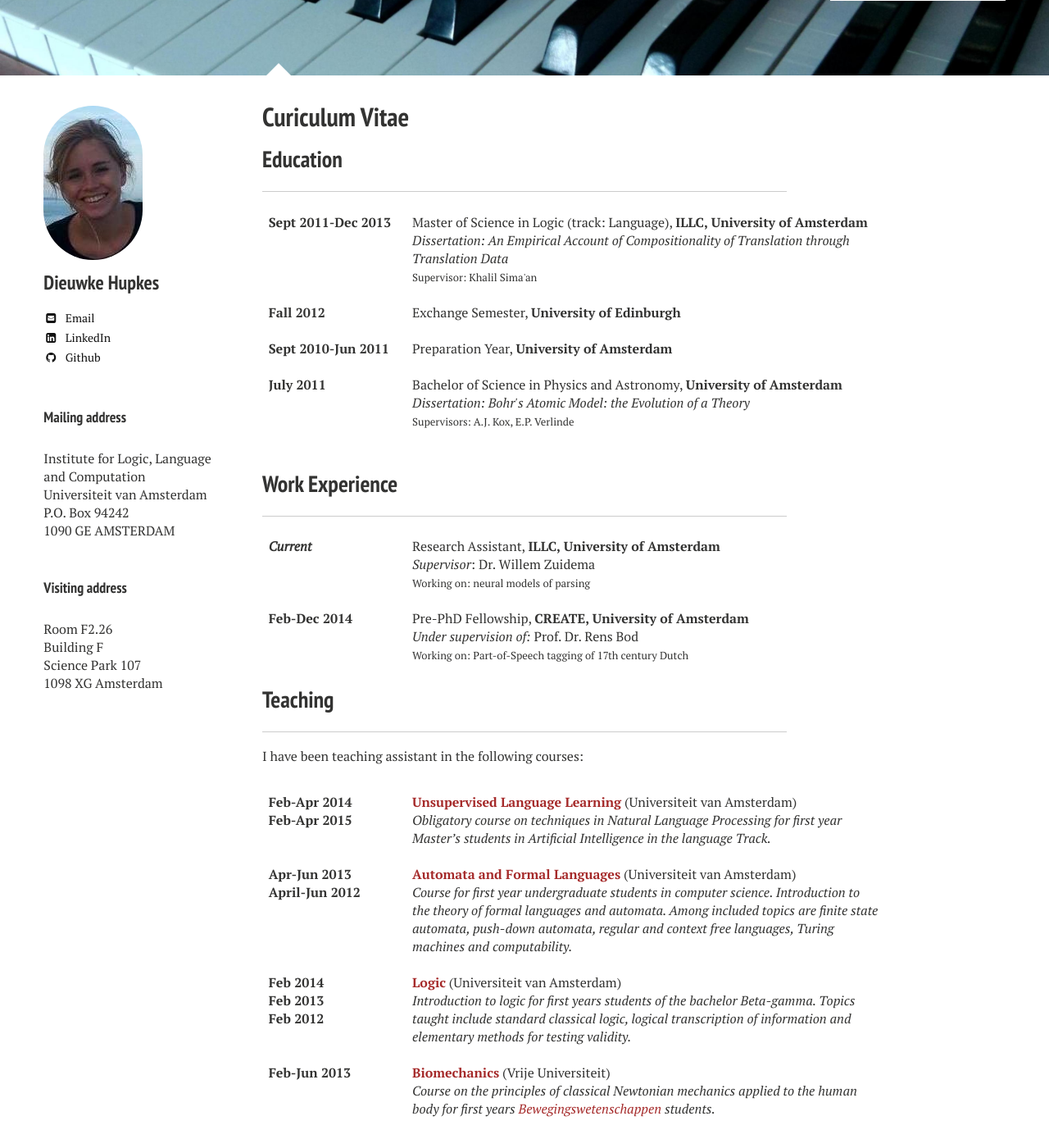
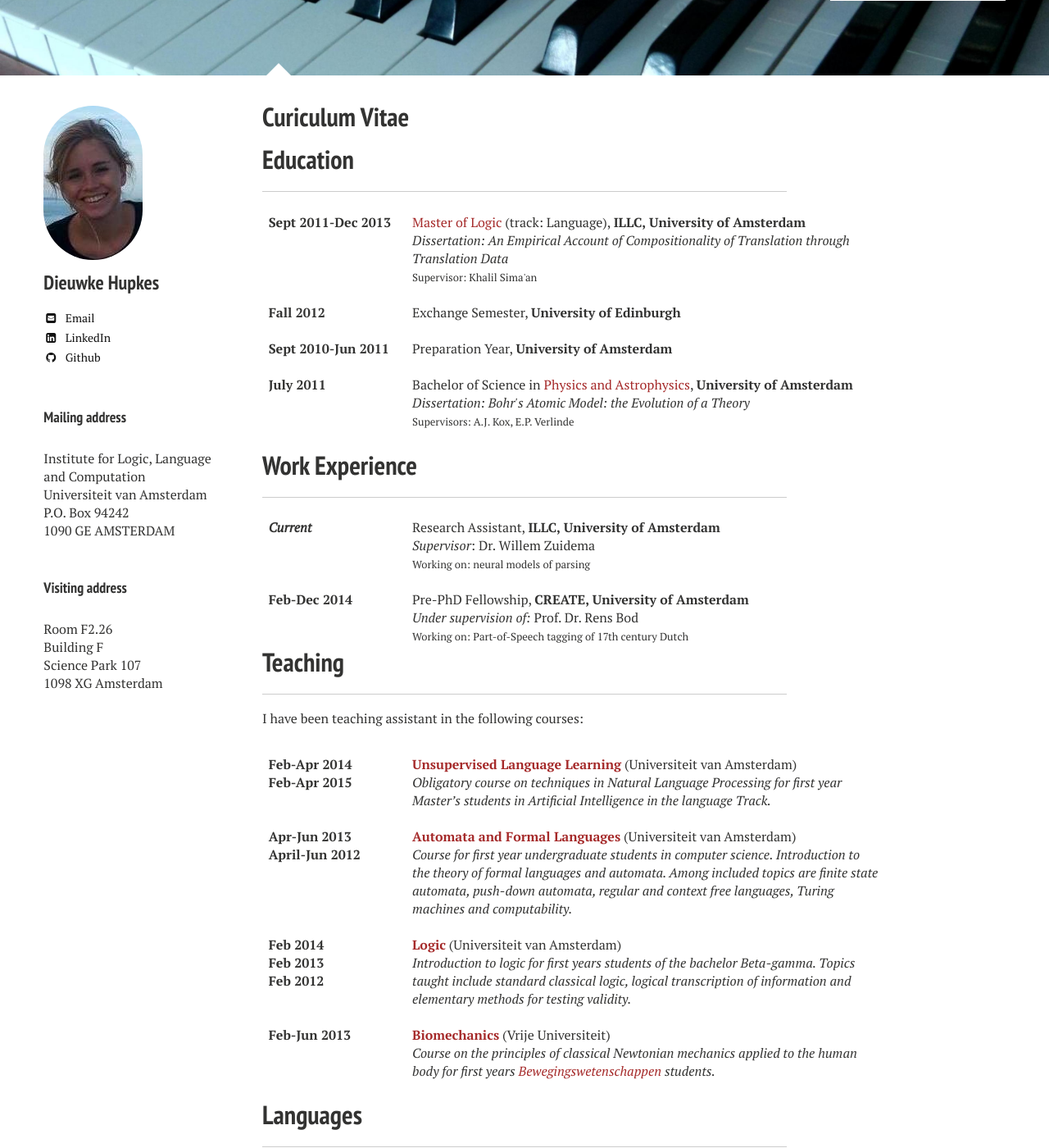
Before and after one commit to dieuwkehupkes/dieuwkehupkes.github.io, a Jekyll site: the page built from cv/index.md, in a window 1280 px wide and 1400 px high, scrolled down 293 px. Shown: the whole window at 82% size. Built offline with Jekyll 4.4.1, drawn with Linux system fonts in a browser that asks for light colours; nearby versions of some CDN libraries; some of the changed text lies outside the part shown.

Commit message:
inital 'full' version website with basic cv, bio and address details

```diff
--- a/cv/index.md
+++ b/cv/index.md
@@ -43,7 +43,7 @@ image:
 </style>
 
 
-## Education
+# Education
 <hr>
 
 <div id="columns">
@@ -57,20 +57,20 @@ image:
     </b>
     </div>
     <div class="description column">
-        Master of Science in Logic (track: Language), <b> ILLC, University of Amsterdam </b>
+        <a href="http://www.illc.uva.nl/MScLogic/" target="_blank"><font color="brown">Master of Logic</font></a> (track: Language), <b> ILLC, University of Amsterdam </b>
         <br><i>Dissertation: An Empirical Account of Compositionality of Translation
         through Translation Data</i>
         <br><font size="2"> Supervisor: Khalil Sima'an</font>
         <br><br> Exchange Semester, <b>University of Edinburgh</b>
         <br><br> Preparation Year, <b>University of Amsterdam</b>
-        <br><br> Bachelor of Science in Physics and Astronomy, <b>University of Amsterdam</b>
+        <br><br> Bachelor of Science in <a href="http://www.uva.nl/onderwijs/bachelor/bacheloropleidingen/content/natuur--en-sterrenkunde/natuur--en-sterrenkunde.html" target = "_blank"><font color="brown">Physics and Astrophysics</font></a>, <b>University of Amsterdam</b>
         <br><i>Dissertation: Bohr's Atomic Model: the Evolution of a Theory</i>
         <br><font size="2"> Supervisors: A.J. Kox, E.P. Verlinde</font>
         <br><br>
     </div>
 </div>
 
-## Work Experience
+# Work Experience
 <hr>
 
 <div id="columns">
@@ -91,7 +91,7 @@ image:
     </div>
 </div>
 
-## Teaching
+# Teaching
 <hr>
 I have been teaching assistant in the following courses:
 
@@ -122,7 +122,7 @@ I have been teaching assistant in the following courses:
     </div>
 </div>
 
-## Languages
+# Languages
 <hr>
 
 <div id="columns">
@@ -154,7 +154,7 @@ I have been teaching assistant in the following courses:
     </div>
 </div>
 
-## Technical Skills
+# Technical Skills
 <hr>
 
 <div id="columns">
```
Also changed, not shown: other parts of cv/index.md (+1 -1 lines), index.md (+2 -2 lines), 6 other files.
